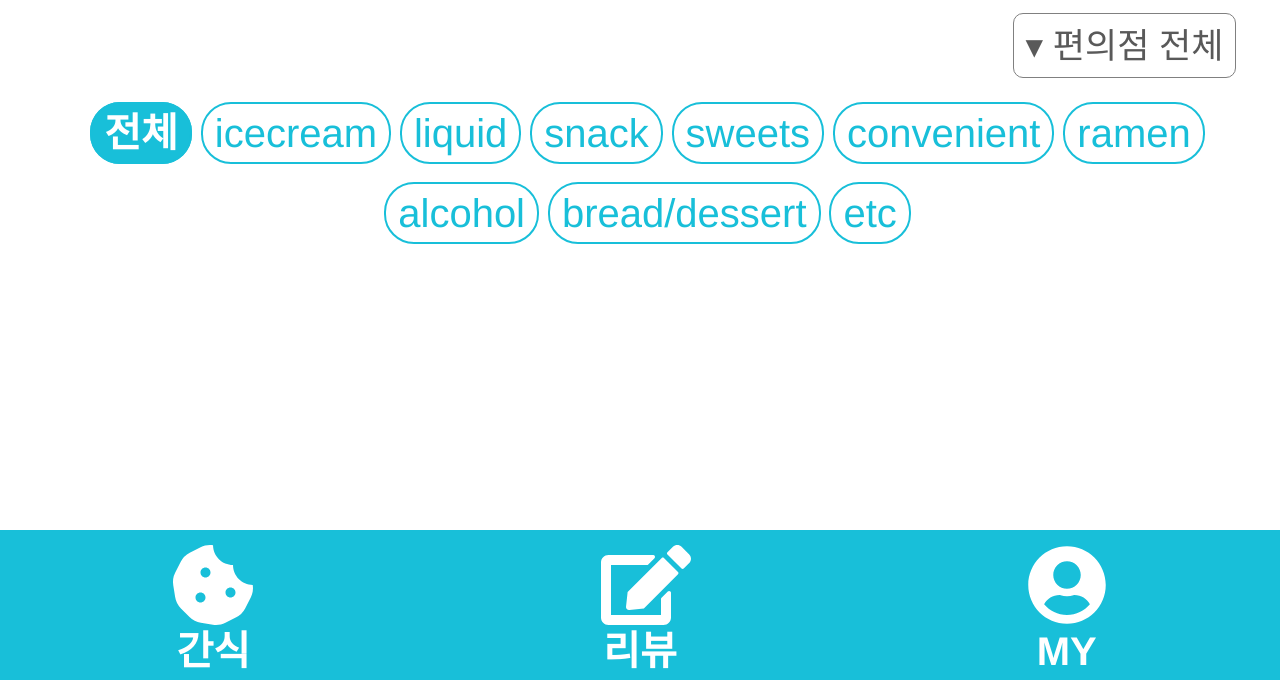
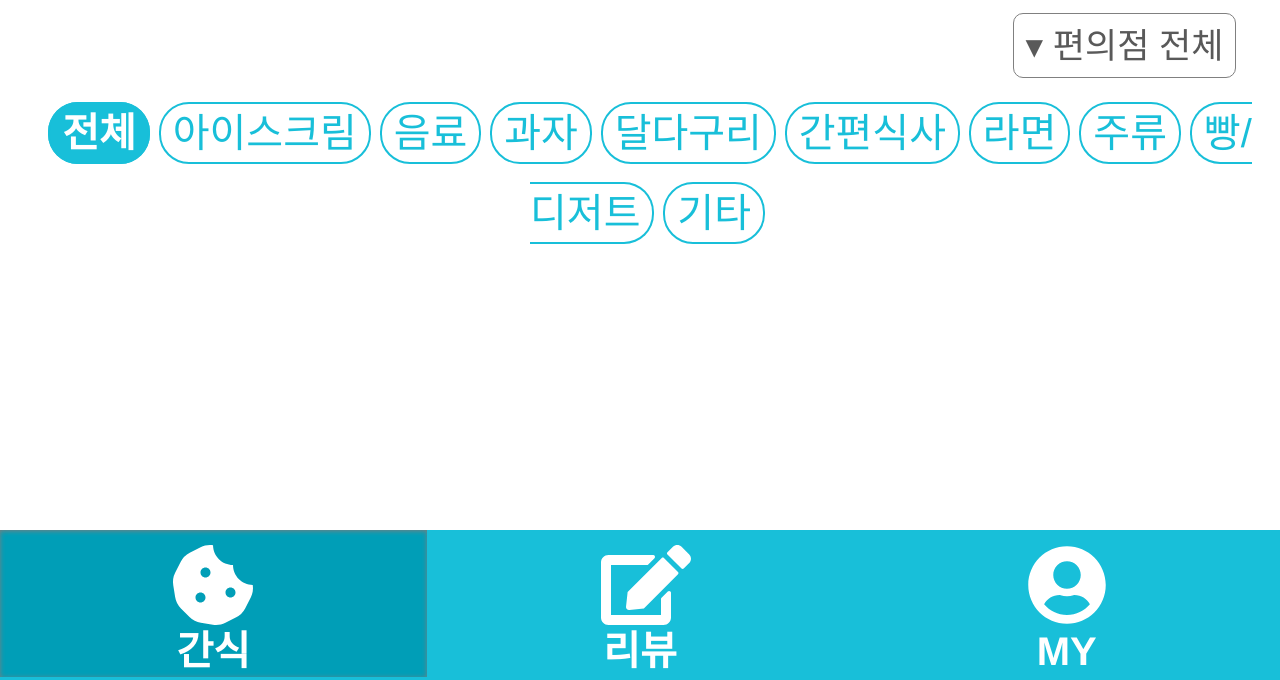
Before and after one commit to YejiAhn/snacktime, a Django app: page / in a window 1280 px wide. Shown: the part 120-800 px from the top of the page. Run offline with Django 3.2, Linux system fonts and the light colour scheme; data that the repository does not hold is empty; some libraries are stand-ins or nearby versions.

Commit message:
base: 현재 클릭한 메뉴 표시되도록 수정

```diff
--- a/productpage/static/productpage/index.css
+++ b/productpage/static/productpage/index.css
@@ -37,7 +37,7 @@
 }
 
 .pb-content{
-    display: none;
+    display: none;ㅣ
     overflow: hidden;
 }
 
@@ -119,6 +119,7 @@ td {
 }
 
 #filter{
+    word-break: keep-all;
     color: #18bfd9;
     text-decoration: none;
     border: 2px solid #18bfd9;
--- a/productpage/templates/productpage/category.html
+++ b/productpage/templates/productpage/category.html
@@ -1,4 +1,4 @@
-{% extends 'base.html' %}
+{% extends 'base-product.html' %}
 {% load  staticfiles %}
 {% load custom_tags %}
 
--- a/productpage/templates/productpage/index.html
+++ b/productpage/templates/productpage/index.html
@@ -1,4 +1,4 @@
-{% extends 'base.html' %}
+{% extends 'base-product.html' %}
 {% load  staticfiles %}
 {% comment %}
 todo:
--- a/productpage/views.py
+++ b/productpage/views.py
@@ -17,47 +17,47 @@ def index(request):
     CATEGORY_CODES = {
         00: '전체',
 
-        10: 'icecream',
-        11: 'icecream_bar',
-        12: 'icecream_cone',
+        10: '아이스크림',
+        11: '바',
+        12: '콘',
 
-        20: 'liquid',
-        21: 'liquid_coffee',
-        22: 'liquid_dairy',
-        23: 'liquid_soda',
+        20: '음료',
+        21: '커피',
+        22: '유제품',
+        23: '탄산',
 
-        30: 'snack',
+        30: '과자',
 
-        40: 'sweets',
-        41: 'sweets_chocolate',
-        42: 'sweets_candy',
-        43: 'sweets_gum',
-        44: 'sweets_jelly',
+        40: '달다구리',
+        41: '초콜렛',
+        42: '캔디',
+        43: '껌',
+        44: '젤리',
 
-        50: 'convenient',
-        51: 'convenient_gimbab',
-        52: 'convenient_sandwich',
-        53: 'convenient_dosirak',
+        50: '간편식사',
+        51: '김밥',
+        52: '샌드위치',
+        53: '도시락',
 
-        60: 'ramen',
+        60: '라면',
 
-        70: 'alcohol',
-        71: 'alcohol_beer',
-        72: 'alcohol_soju',
+        70: '주류',
+        71: '맥주',
+        72: '소주',
 
-        80: 'bread/dessert',
-        81: 'dessert_bread',
-        82: 'dessert_cake',
+        80: '빵/디저트',
+        81: '빵',
+        82: '케이크',
 
-        90: 'etc'
+        90: '기타'
     }
     PB_STORE_CODES = {
         0: 'is_not_pb',
-        1: 'cu',
-        2: 'gs25',
+        1: 'CU',
+        2: 'GS25',
         3: 'emart24',
-        4: 'seveneleven',
-        5: 'ministop',
+        4: '세븐일레븐',
+        5: '미니스톱',
     }
     MAIN_CATEGORY = dict()
     for (key, value) in CATEGORY_CODES.items():
@@ -143,48 +143,50 @@ def category(request, ct, pb):
     CATEGORY_CODES = {
         00: '전체',
 
-        10: 'icecream',
-        11: 'icecream_bar',
-        12: 'icecream_cone',
+        10: '아이스크림',
+        11: '바',
+        12: '콘',
 
-        20: 'liquid',
-        21: 'liquid_coffee',
-        22: 'liquid_dairy',
-        23: 'liquid_soda',
+        20: '음료',
+        21: '커피',
+        22: '유제품',
+        23: '탄산',
 
-        30: 'snack',
+        30: '과자',
 
-        40: 'sweets',
-        41: 'sweets_chocolate',
-        42: 'sweets_candy',
-        43: 'sweets_gum',
-        44: 'sweets_jelly',
+        40: '달다구리',
+        41: '초콜렛',
+        42: '캔디',
+        43: '껌',
+        44: '젤리',
 
-        50: 'convenient',
-        51: 'convenient_gimbab',
-        52: 'convenient_sandwich',
-        53: 'convenient_dosirak',
+        50: '간편식사',
+        51: '김밥',
+        52: '샌드위치',
+        53: '도시락',
 
-        60: 'ramen',
+        60: '라면',
 
-        70: 'alcohol',
-        71: 'alcohol_beer',
-        72: 'alcohol_soju',
+        70: '주류',
+        71: '맥주',
+        72: '소주',
 
-        80: 'bread/dessert',
-        81: 'dessert_bread',
-        82: 'dessert_cake',
+        80: '빵/디저트',
+        81: '빵',
+        82: '케이크',
 
-        90: 'etc'
+        90: '기타'
     }
     PB_STORE_CODES = {
         0: 'is_not_pb',
-        1: 'cu',
-        2: 'gs25',
+        1: 'CU',
+        2: 'GS25',
         3: 'emart24',
-        4: 'seveneleven',
-        5: 'ministop',
+        4: '세븐일레븐',
+        5: '미니스톱',
     }
+
+
     MAIN_CATEGORY = dict()
     SUB_CATEGORY = dict()
 
@@ -194,6 +196,8 @@ def category(request, ct, pb):
 
         elif key//10 == ct//10:
             SUB_CATEGORY[key] = value
+
+
     if ct == 0:
         products = Product.objects.all()
     else:
--- a/reviewpage/static/reviewpage/style.css
+++ b/reviewpage/static/reviewpage/style.css
@@ -228,3 +228,8 @@ input[name=content] {
 .footer-review{
     padding-left: 12px;
 }
+
+.selected-menu{
+    background-color: #009eb7;
+    box-shadow: inset 0 1px 5px rgb(125, 125, 125);
+}
--- /dev/null
+++ b/reviewpage/templates/base-product.html
@@ -0,0 +1,46 @@
+{% load staticfiles %}
+
+<!DOCTYPE html>
+<html>
+  <head>
+    <meta charset="utf-8">
+    {% comment %} <meta name="viewport" content="width=device-width, initial-scale=1.0"> {% endcomment %}
+    <title>snacktime</title>
+    <link rel="stylesheet" href="{% static 'reviewpage/style.css' %}" />
+    <link rel="stylesheet" href="https://fonts.googleapis.com/icon?family=Material+Icons">
+    <link rel="stylesheet" href="https://code.getmdl.io/1.3.0/material.green-pink.min.css">
+    <script src="https://use.fontawesome.com/releases/v5.2.0/js/all.js"></script>
+    <script defer src="https://code.getmdl.io/1.3.0/material.min.js"></script>
+  </head>
+  <body>
+  <header>
+    {% comment %} <div class="welcome" style="float: right; text-align: right; width: 50%;">
+      {% if user.is_authenticated %}
+        {{ user.get_username }}님, 안녕하세요
+          <a href="{% url 'logout'%}?next={{request.path}}">로그아웃</a>
+        {% else %}
+          <a href="{% url 'signup' %}">회원가입</a>
+          <a href="{% url 'login'%}?next={{request.path}}">로그인</a>
+        {% endif %}
+    </div> {% endcomment %}
+
+
+    <div style="width: 100%; text-align: center;">
+    <a href="/products/"><img src = {% static 'logo.png'%} style = "margin-top: 10px; height: 95px;"></a>
+    </div>
+    {% comment %} <a href="#"><i class="fas fa-chevron-left fa-2x" style="position: relative; color: white; top:-85px; left: 30px; float: left;"></i></a> {% endcomment %}
+    <a href="#"><i class="fas fa-search fa-2x" style="position: relative; color:white; top:-85px; left: -30px; float: right;"></i></a>
+
+
+  </header>
+  {% block content %}
+  {% endblock %}
+  </body>
+  <footer>
+    <div id="footer">
+      <div class="selected-menu"><a href="/products"><div><i class="fas fa-cookie-bite fa-2x"></i></div><div id="footer-text">간식</div></a></div>
+      <div><a href="/reviews"><div class="footer-review"><i class="fas fa-edit fa-2x"></i></div><div id="footer-text">리뷰</div></a></div>
+      <div><a href="#"><div><i class="fas fa-user-circle fa-2x"></i></div><div id="footer-text">MY</div></a></div>
+    </div>
+  </footer>
+</html>
--- a/reviewpage/templates/reviewpage/edit.html
+++ b/reviewpage/templates/reviewpage/edit.html
@@ -1,4 +1,4 @@
-{% extends 'base.html' %}
+{% extends 'base-review.html' %}
 
 {% block content %}
   <h1>Edit Review</h1>
--- a/reviewpage/templates/reviewpage/index.html
+++ b/reviewpage/templates/reviewpage/index.html
@@ -1,4 +1,4 @@
-{% extends 'base.html' %}
+{% extends 'base-review.html' %}
 
 {% block content %}
 	<h1>Review Page</h1>
--- a/reviewpage/templates/reviewpage/new.html
+++ b/reviewpage/templates/reviewpage/new.html
@@ -1,4 +1,4 @@
-{% extends 'base.html'%}
+{% extends 'base-review.html'%}
 
 {% block content %}
   <div class="page_name">
--- a/reviewpage/templates/reviewpage/show.html
+++ b/reviewpage/templates/reviewpage/show.html
@@ -1,4 +1,4 @@
-{% extends 'base.html'%}
+{% extends 'base-review.html'%}
 
 {% block content %}
   <div>
```
Also changed, not shown: productpage/templates/productpage/detail.html (+2 -13 lines), productpage/templates/productpage/show.html (+2 -14 lines), reviewpage/templates/base-my.html (added, +46 -0 lines), reviewpage/templates/base-review.html (added, +46 -0 lines).
